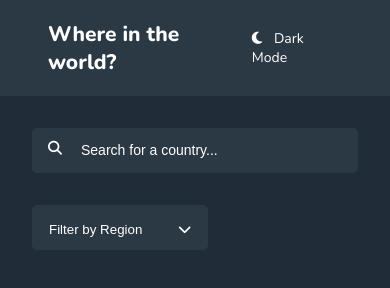
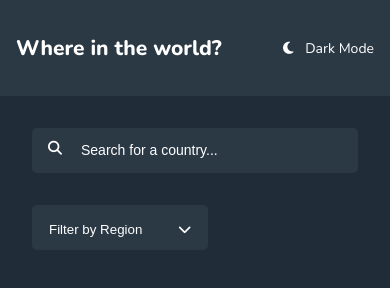
Before and after one commit to Masterprecie/restcountry, a website: page index.html in a window 390 px wide. Drawn offline with nearby package versions, Linux system fonts and the light colour scheme; no server answers.

Commit message:
nav fixes

```diff
--- a/css/styles.css
+++ b/css/styles.css
@@ -304,7 +304,9 @@ nav{
     nav{
         height: 6rem;
     }
-
+    .nav{
+        margin: 0 1rem;
+    }
     .nav-wrapper{
         font-size: 12px;
         margin: 0 2rem;
```
